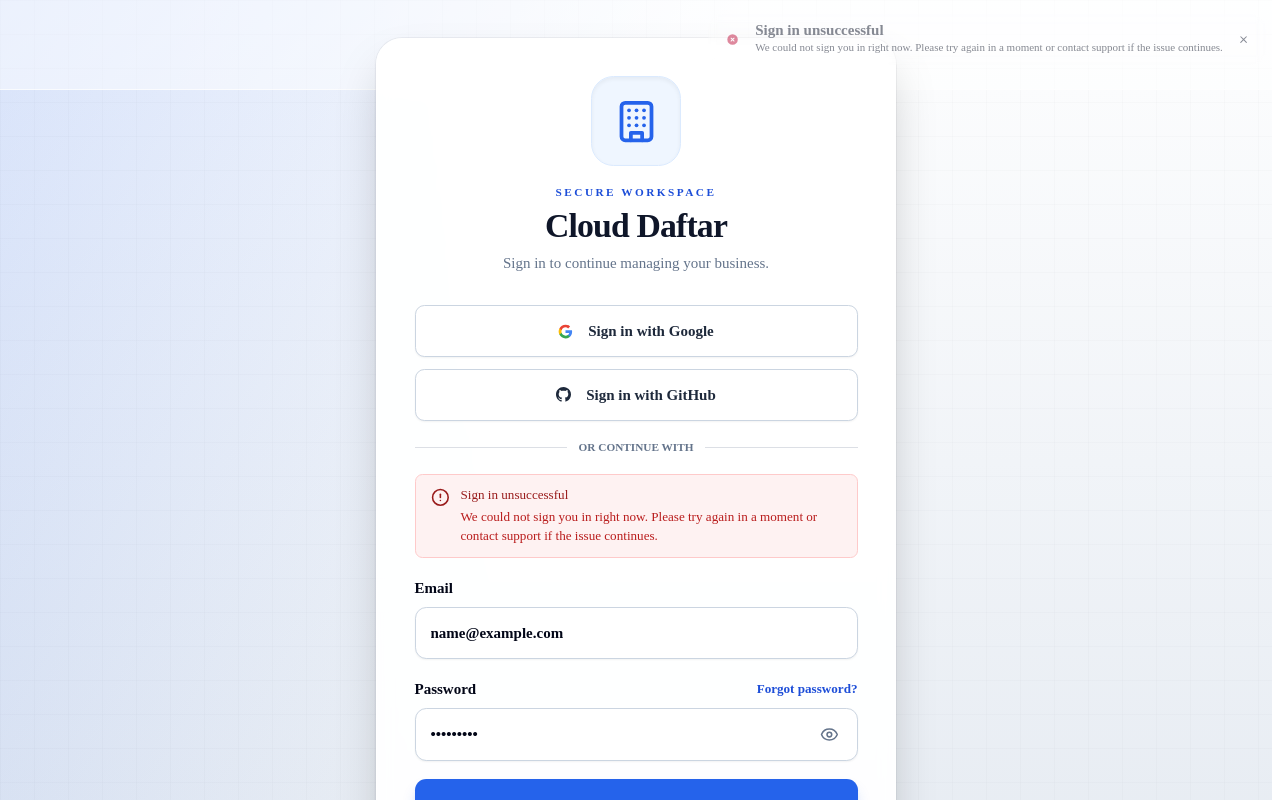
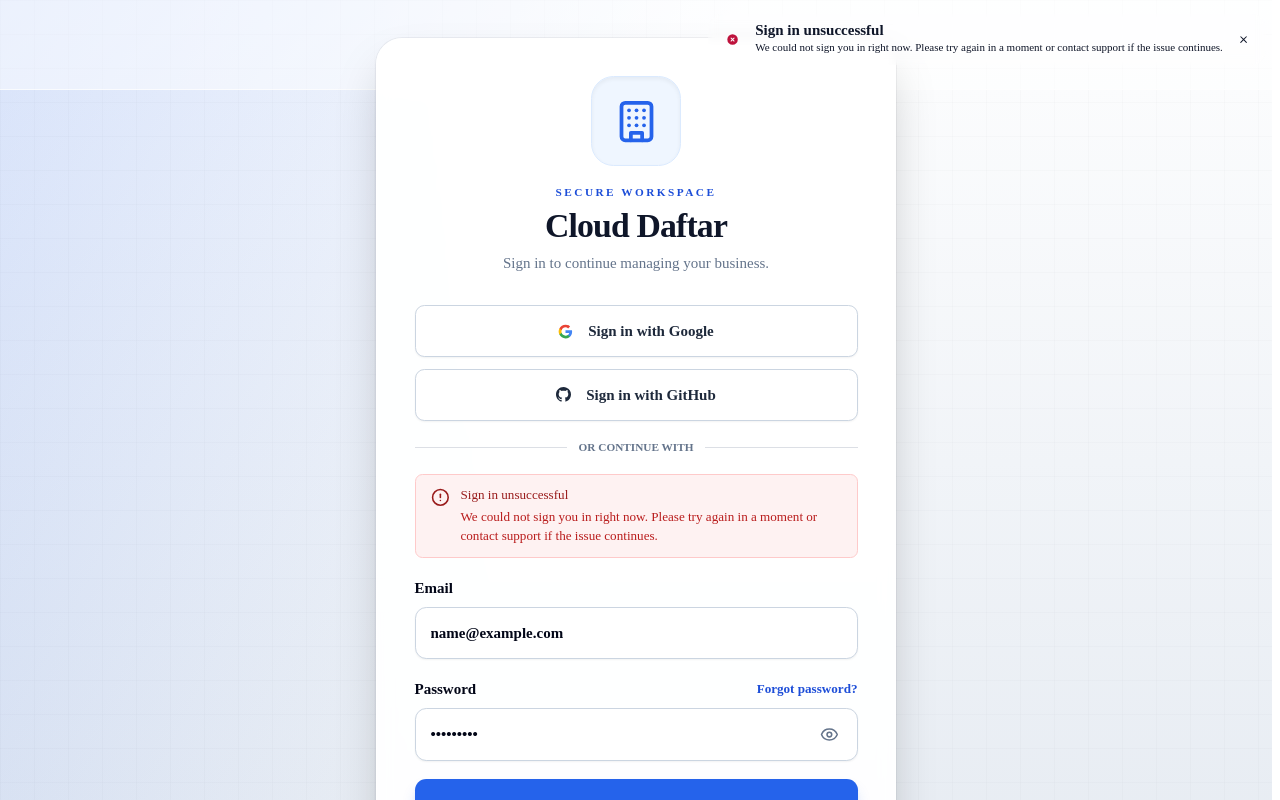
Before and after one commit to imtiaz453/clouddaftar, a Next.js app: page /login in a window 1280 px wide. Both pictures are taken after typing "name@example.com", "Sample123" into the empty fields and a click on the button "Sign in". Shown: the top 800 px of the page. Built offline with nearby package versions, Linux system fonts and the light colour scheme; no server answers; the database is empty.

Commit message:
various fixes

```diff
--- a/src/providers/toast-provider.tsx
+++ b/src/providers/toast-provider.tsx
@@ -116,7 +116,7 @@ function ToastCard({
     <div
       role="alert"
       className={`pointer-events-auto flex w-[min(312px,calc(100vw-20px))] items-center gap-2.5 rounded-2xl ${variant.bg} px-3 py-2.5 shadow-[0_12px_30px_rgba(15,23,42,0.14)] backdrop-blur-sm transition-all duration-1000 dark:shadow-[0_12px_30px_rgba(0,0,0,0.32)] ${
-        instance?.visible ? "translate-y-0 scale-100 opacity-50" : "-translate-y-1 scale-[0.985] opacity-0"
+        instance?.visible ? "translate-y-0 scale-100 opacity-400" : "-translate-y-1 scale-[0.985] opacity-0"
       }`}
       style={{ zIndex: 2147483647 }}
     >
```
